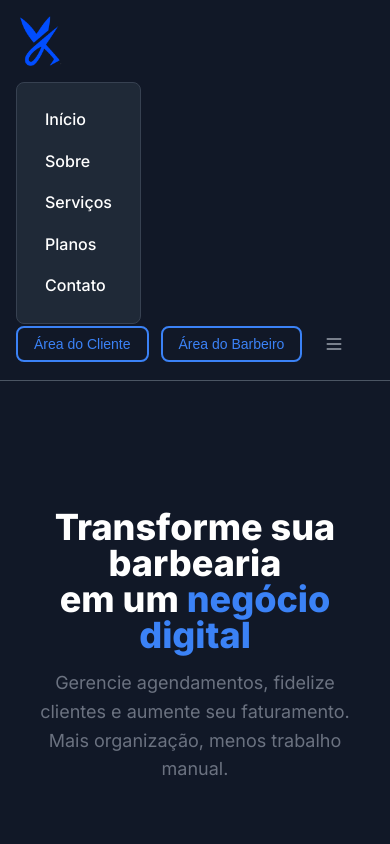
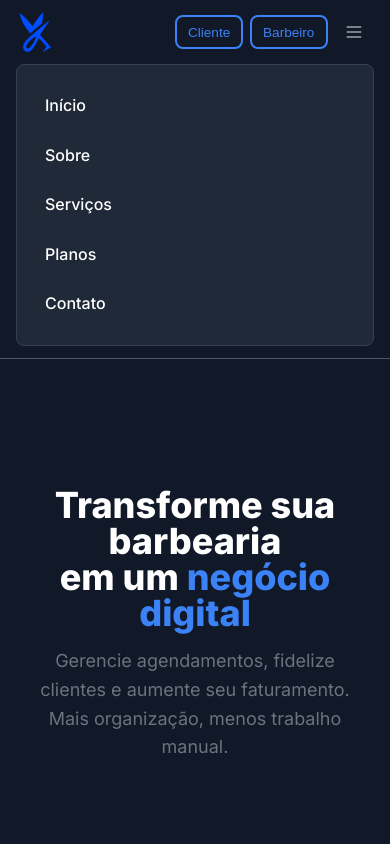
Before and after one commit to AlessandroLuizLima/BarberFlow, a React (Vite) app in the folder barbearia-frontend/: page /#prices in a window 390 px wide. Both pictures are taken after a click on the button "Abrir menu". Shown: the top 844 px of the page. Built offline with nearby package versions, Linux system fonts and the light colour scheme; no server answers.

Commit message:
fix(home): menu do celular só abre pelo botão e botões cabem no topo

```diff
--- a/barbearia-frontend/src/pages/landingPage/LandingPage.css
+++ b/barbearia-frontend/src/pages/landingPage/LandingPage.css
@@ -822,3 +822,58 @@ body {
     grid-template-columns: 1fr;
   }
 }
+
+/* ---- Celular: menu da Home só aparece quando aberto; botões cabem na linha do logo ---- */
+@media (max-width: 767px) {
+  .navbar-container {
+    flex-wrap: wrap;
+    gap: 0.5rem;
+    padding: 0.75rem 1rem;
+  }
+
+  .nav-buttons {
+    gap: 0.4rem;
+    margin-left: auto;
+  }
+
+  .nav-buttons .btn-outline {
+    padding: 0.45rem 0.7rem;
+    font-size: 0.85rem;
+    white-space: nowrap;
+  }
+
+  .nav-menu {
+    display: none;
+    width: 100%;
+    order: 3;
+  }
+
+  .nav-menu.open {
+    display: block;
+  }
+
+  .nav-menu.open .nav-list {
+    margin-top: 0.25rem;
+  }
+
+  .nav-link {
+    padding: 0.75rem;
+  }
+}
+
+@media (max-width: 480px) {
+  .logo img {
+    width: 40px;
+  }
+
+  .rotulo-longo {
+    display: none;
+  }
+}
+
+@media (max-width: 340px) {
+  .nav-buttons .btn-outline {
+    padding: 0.4rem 0.5rem;
+    font-size: 0.8rem;
+  }
+}
--- a/barbearia-frontend/src/pages/landingPage/LandingPage.jsx
+++ b/barbearia-frontend/src/pages/landingPage/LandingPage.jsx
@@ -23,7 +23,7 @@ function Button(props) {
 function NavLink(props) {
   return (
     <li className="nav-item">
-      <a href={props.href} className="nav-link">
+      <a href={props.href} className="nav-link" onClick={props.onClick}>
         {props.text}
       </a>
     </li>
@@ -35,7 +35,8 @@ function MobileMenuButton(props) {
     <button
       onClick={props.onClick}
       className="mobile-menu-btn"
-      aria-label="Open menu"
+      aria-label={props.aberto ? 'Fechar menu' : 'Abrir menu'}
+      aria-expanded={props.aberto}
     >
       <svg className="w-5 h-5" fill="none" stroke="currentColor" viewBox="0 0 24 24">
         <path strokeLinecap="round" strokeLinejoin="round" strokeWidth={2} d="M4 6h16M4 12h16M4 18h16" />
@@ -57,24 +58,24 @@ function Navbar(props) {
             className="btn-outline"
             onClick={props.onNavigateCliente}
           >
-            Área do Cliente
+            <span className="rotulo-longo">Área do </span>Cliente
           </Button>
           <Button
             className="btn-outline"
             onClick={props.onNavigateBarbeiro}
           >
-            Área do Barbeiro
+            <span className="rotulo-longo">Área do </span>Barbeiro
           </Button>
-          <MobileMenuButton onClick={props.onToggleMenu} />
+          <MobileMenuButton onClick={props.onToggleMenu} aberto={props.mobileMenuOpen} />
         </div>
 
         <div className={`nav-menu ${props.mobileMenuOpen ? 'open' : ''}`}>
           <ul className="nav-list">
-            <NavLink href="#home" text="Início" />
-            <NavLink href="#about" text="Sobre" />
-            <NavLink href="#services" text="Serviços" />
-            <NavLink href="#prices" text="Planos" />
-            <NavLink href="#contact" text="Contato" />
+            <NavLink href="#home" text="Início" onClick={props.onFecharMenu} />
+            <NavLink href="#about" text="Sobre" onClick={props.onFecharMenu} />
+            <NavLink href="#services" text="Serviços" onClick={props.onFecharMenu} />
+            <NavLink href="#prices" text="Planos" onClick={props.onFecharMenu} />
+            <NavLink href="#contact" text="Contato" onClick={props.onFecharMenu} />
           </ul>
         </div>
       </div>
@@ -521,6 +522,7 @@ const LandingPage = () => {
       <Navbar
         logo={Logo}
         mobileMenuOpen={mobileMenuOpen}
+        onFecharMenu={() => setMobileMenuOpen(false)}
         onToggleMenu={toggleMobileMenu}
         onNavigateCliente={handleNavigateCliente}
         onNavigateBarbeiro={handleNavigateBarbeiro}
```
